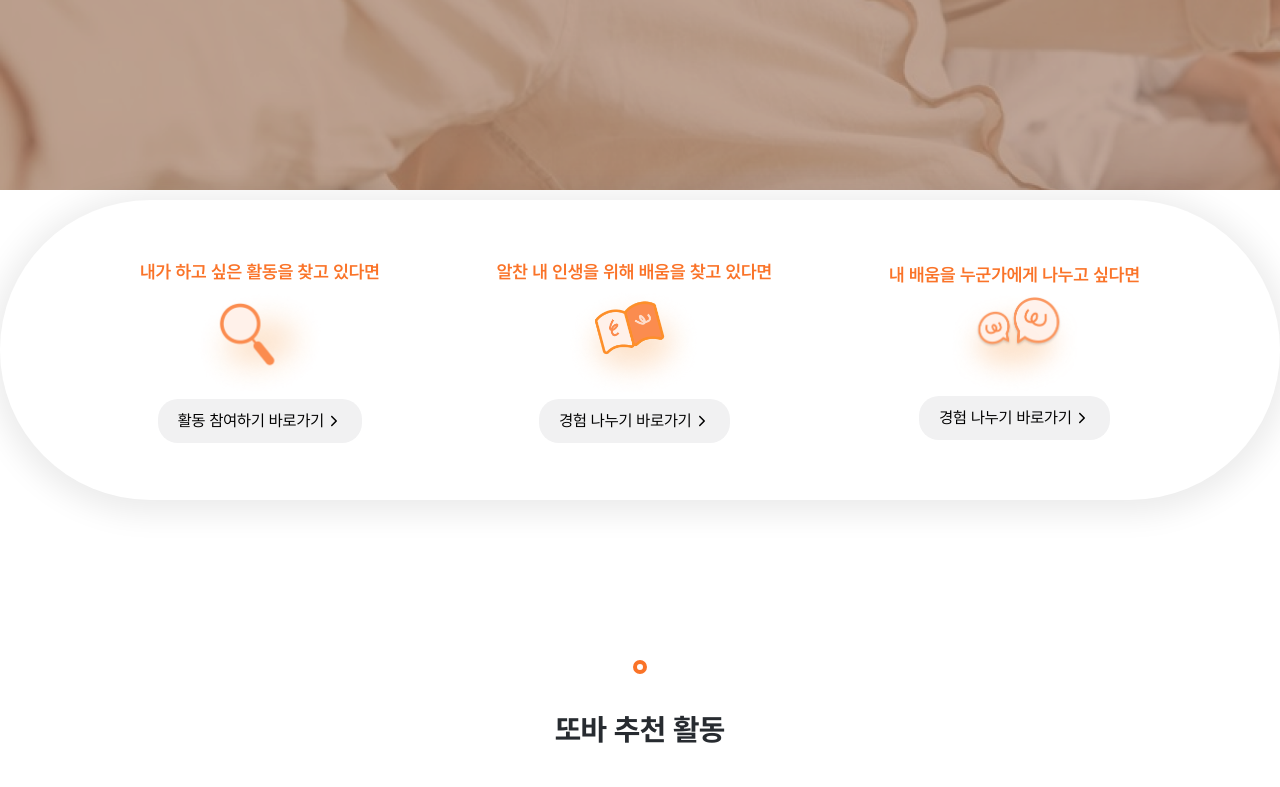
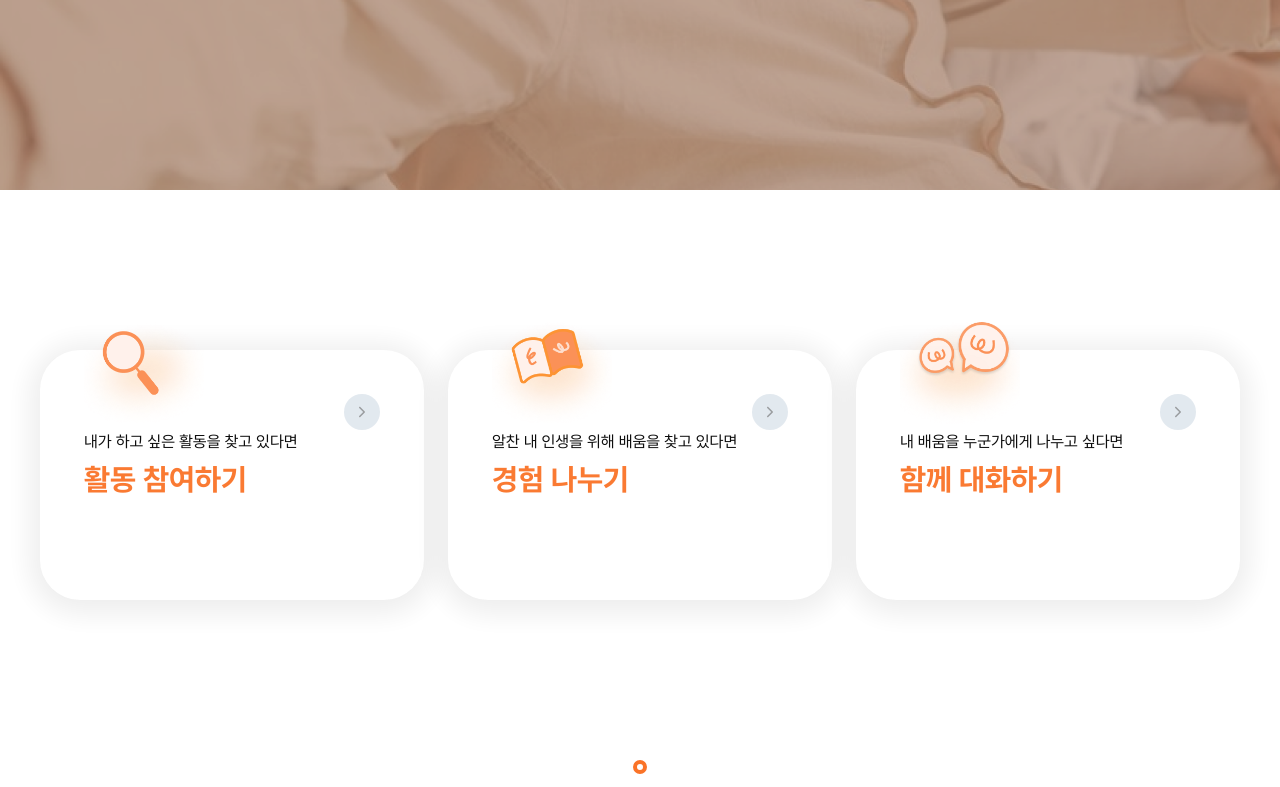
Before and after one commit to Kusitms-29th-Meetup-TeamE/Frontend, a Next.js app: page / in a window 1280 px wide. Shown: the part 641-1428 px from the top of the page. Built offline with nearby package versions, Linux system fonts and the light colour scheme.

Commit message:
💄 Style(#14): update modified ui

```diff
--- a/src/containers/main/HowTo.tsx
+++ b/src/containers/main/HowTo.tsx
@@ -10,42 +10,53 @@ export default function HowTo() {
     {
       title: '내가 하고 싶은 활동을 찾고 있다면',
       imgUrl: '/assets/main/how1.png',
-      goToText: '활동 참여하기 바로가기',
-      goToUrl: '경험 나누기 바로가기',
+      goToText: '활동 참여하기',
+      goToUrl: '/',
     },
     {
       title: '알찬 내 인생을 위해 배움을 찾고 있다면',
       imgUrl: '/assets/main/how2.png',
-      goToText: '경험 나누기 바로가기',
-      goToUrl: '경험 나누기 바로가기',
+      goToText: '경험 나누기',
+      goToUrl: '/',
     },
     {
       title: '내 배움을 누군가에게 나누고 싶다면',
       imgUrl: '/assets/main/how3.png',
-      goToText: '경험 나누기 바로가기',
-      goToUrl: '경험 나누기 바로가기',
+      goToText: '함께 대화하기',
+      goToUrl: '/',
     },
   ];
 
   const router = useRouter();
 
   return (
-    <div className="mt-[-150px] w-full mx-auto max-w-[1435px] bg-white flex items-center justify-between rounded-full px-[140px] h-[300px] shadow-[0_4px_30px_10px_rgba(0,0,0,0.08)]">
+    <div className="w-full max-w-[1200px] flex gap-6">
       {howData.map((item, idx) => {
         return (
           <div
             key={idx}
-            className="text-center flex flex-col justify-center items-center"
+            className="bg-white p-[44px] box-border rounded-[40px] opacity-95 h-[250px] w-full max-w-[384px] shadow-[0_4px_30px_10px_rgba(0,0,0,0.08)]"
           >
-            <div className="text-primary-orange6 text-body2">{item.title}</div>
-            <Image src={item.imgUrl} alt="how-image" width={140} height={140} />
-            <div
-              className="bg-gray-03 cursor-pointer flex items-center gap-[2px] rounded-[20px] px-5 py-[10px] hover:bg-gray-04 hover:bg-opacity-70"
-              onClick={() => router.push(`${item.goToUrl}`)}
-            >
+            <div className="flex justify-between">
+              <Image
+                src={item.imgUrl}
+                alt="how-image"
+                width={120}
+                height={120}
+                className="mt-[-80px] object-cover"
+              />
+              <div className="flex items-center w-[36px] h-[36px] justify-center rounded-full bg-gray-chip cursor-pointer">
+                <IoIosArrowForward
+                  onClick={() => router.push(`${item.goToUrl}`)}
+                  color="#95989a"
+                />
+              </div>
+            </div>
+
+            <p>{item.title}</p>
+            <span className="text-primary-orange6 text-h2">
               {item.goToText}
-              <IoIosArrowForward />
-            </div>
+            </span>
           </div>
         );
       })}
```
